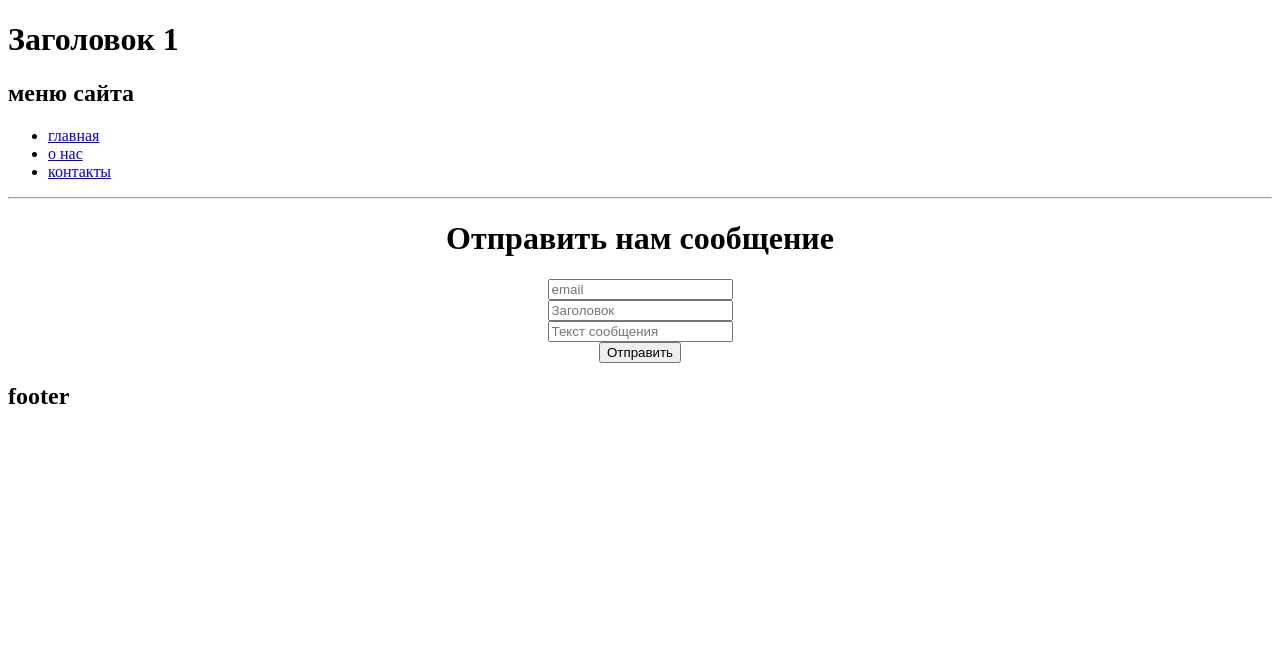
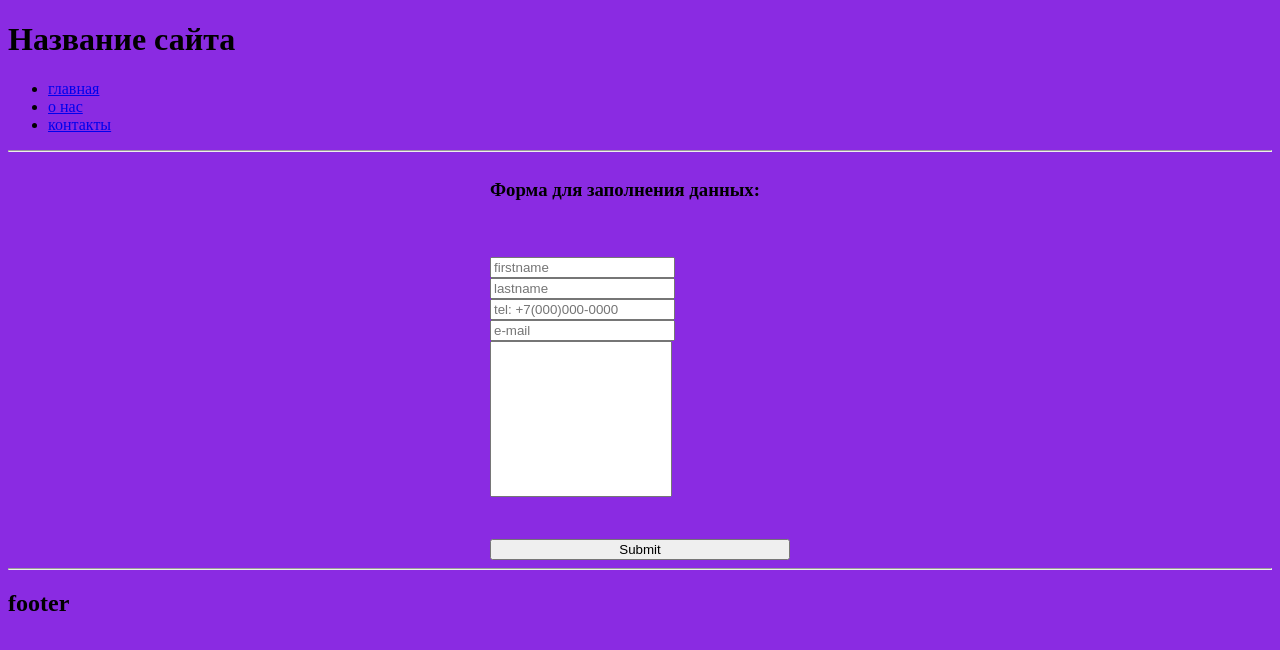
Before and after one commit to evlx87/framework, a Python web app: template templates/contact.html in a window 1280 px wide. Shown: the top 650 px of the page. Run offline with Jinja, Linux system fonts and the light colour scheme; the template is opened without the code that fills it, so the values that code supplies are empty.

Commit message:
add includes main_menu.html

```diff
--- a/base/settings.py
+++ b/base/settings.py
@@ -2,3 +2,4 @@
 
 # Используемые директории
 TEMPLATES = 'templates'
+CSS = 'templates/static'
--- a/templates/css/style.css
+++ b/static/styles.css
@@ -12,3 +12,6 @@ form textarea{
 form .redoutline{
     outline:1px solid red
 }
+body {
+    background-color: blueviolet;
+}
--- a/templates/about.html
+++ b/templates/about.html
@@ -1,5 +1,4 @@
 {% extends "base.html" %}
 {% block index %}
-    <hr>
     <h2 align="center">Шаблон информационной страницы</h2>
 {% endblock %}
--- a/templates/base.html
+++ b/templates/base.html
@@ -2,18 +2,15 @@
 <html lang="en">
 <head>
     <meta charset="UTF-8">
-    <style type="text/css">{% block form_style %}{% endblock %}</style>
+    <link href="/static/styles.css" rel="stylesheet">
+<!--    <style type="text/static">{% block form_style %}{% endblock %}</style>-->
     <title>Site Name</title>
 </head>
 <body>
-    <div>
-        <h1>Заголовок 1</h1>
-        <h2>меню сайта</h2>
-        <ul>
-            <li><a href="http://127.0.0.1:8000/">главная</a></li>
-            <li><a href="http://127.0.0.1:8000/about/">о нас</a></li>
-            <li><a href="http://127.0.0.1:8000/contact/">контакты</a></li>
-        </ul>
+    <div class="header">
+        <h1>Название сайта</h1>
+        {% include './includes/main_menu.html' %}
+        <hr>
     </div>
     <div>
     {% block index %}
@@ -21,9 +18,9 @@
 
     {% block form %}
     {% endblock %}
-
     </div>
     <div>
+        <hr>
         <h2>footer</h2>
     </div>
 </body>
--- a/templates/contact.html
+++ b/templates/contact.html
@@ -1,11 +1,14 @@
 {% extends "base.html" %}
-{% block index %}
-    <hr>
-    <h1 align="center">Отправить нам сообщение</h1>
-    <form method="post" align="center">
-        <input type="email" name="email" placeholder="email"><br>
-        <input type="text" name="title" placeholder="Заголовок"><br>
-        <input type="text" name="text" placeholder="Текст сообщения"><br>
-		<button type="submit">Отправить</button>
-    </form>
+{% block form %}
+    <form  action="" method="post">
+        <h3>Форма для заполнения данных:</h3>
+        <label>
+            <input type="text" name="firstname" placeholder="firstname">
+            <input type="text" name="lastname" placeholder="lastname">
+            <input type="tel" name="tel" placeholder="tel: +7(000)000-0000">
+            <input type="email" name="e-mail" placeholder="e-mail">
+            <textarea type="text" name="text" rows="10" ></textarea>
+        </label>
+        <input id="submit" type="submit">
+     </form>
 {% endblock %}
--- /dev/null
+++ b/templates/includes/main_menu.html
@@ -0,0 +1,7 @@
+<div class="main_menu">
+    <ul>
+        <li><a href="/">главная</a></li>
+        <li><a href="/about/">о нас</a></li>
+        <li><a href="/contact/">контакты</a></li>
+    </ul>
+</div>
--- a/templates/index.html
+++ b/templates/index.html
@@ -1,6 +1,5 @@
 {% extends "base.html" %}
 {% block index %}
-    <hr>
     <h2 align="center">Главная страница</h2>
     <h3>secret: {{secret}}</h3>
 {% endblock %}
```
Also changed, not shown: base/templator.py (+3 -14 lines).
